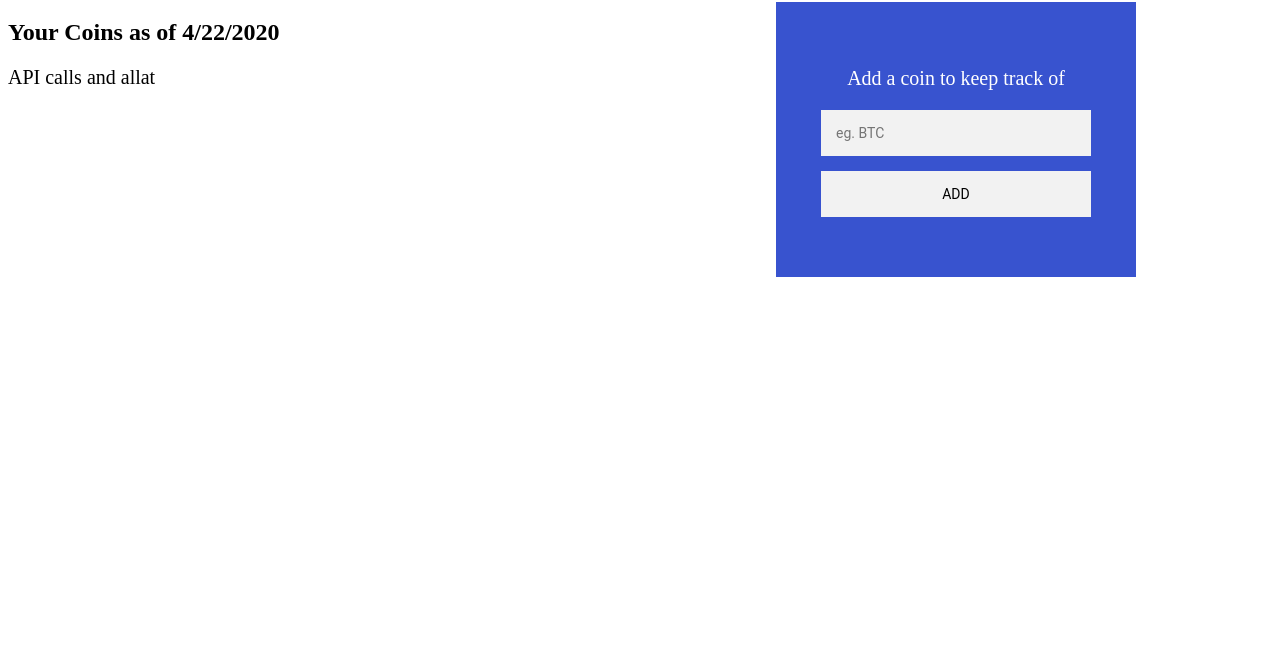
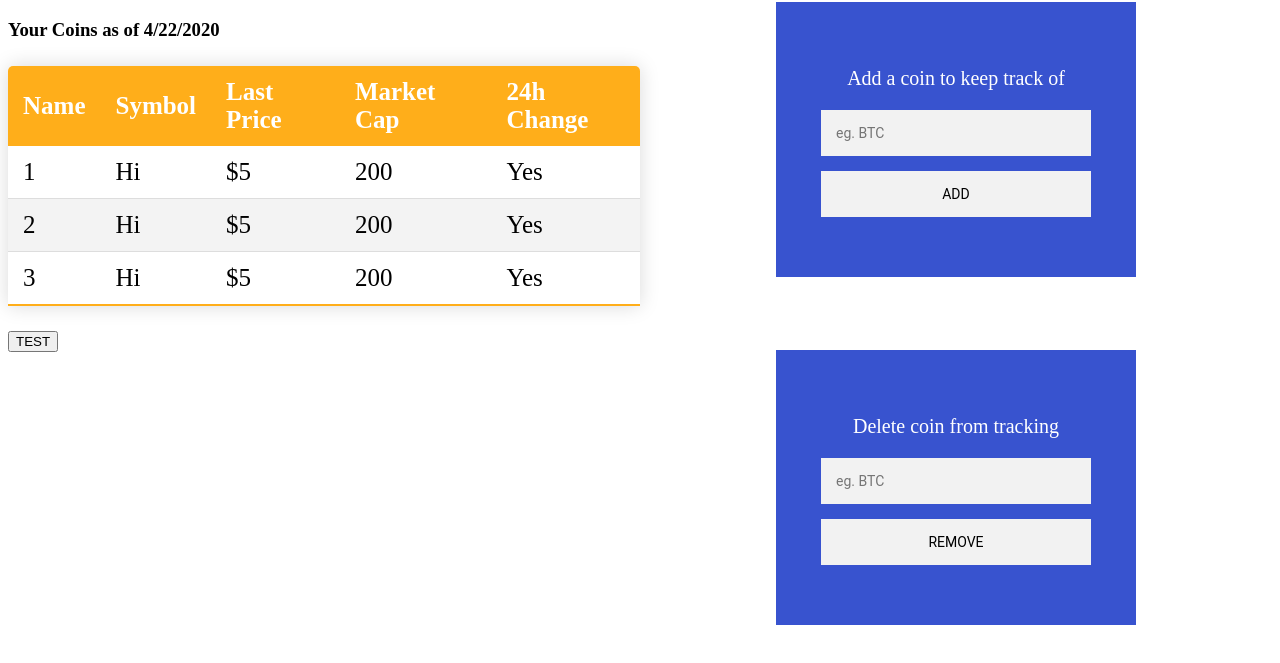
Before and after one commit to elusch21/GetBit, a plain HTML site: page Account.html in a window 1280 px wide. Shown: the part 115-778 px from the top of the page. Drawn offline with Linux system fonts and the light colour scheme.

Commit message:
accounts page ish
added table and test api stuff

```diff
--- a/Account.html
+++ b/Account.html
@@ -14,7 +14,7 @@
             width: 50%;
         }
         .column2 {
-            float: left;
+            float: right;
             width: 50%;
         }
     </style>
@@ -35,8 +35,42 @@
 	</div>
     <div class="column1">
         <h1>Welcome Back, USER</h1>
-        <h2 id="date"></h2>
-        <p>API calls and allat</p>
+        <h3 id="date"></h3>
+<!-- BitCoin Table -->
+        <table class="bitcoin-table">
+            <thead>
+                <tr>
+                    <th>Name</th>
+                    <th>Symbol</th>
+                    <th>Last Price</th>
+                    <th>Market Cap</th>
+                    <th>24h Change</th>
+                </tr>
+            </thead>
+            <tbody>
+                <tr>
+                    <td>1</td>
+                    <td>Hi</td>
+                    <td>$5</td>
+                    <td>200</td>
+                    <td>Yes</td>
+                </tr>
+                <tr>
+                    <td>2</td>
+                    <td>Hi</td>
+                    <td>$5</td>
+                    <td>200</td>
+                    <td>Yes</td>
+                </tr>
+                <tr>
+                    <td>3</td>
+                    <td>Hi</td>
+                    <td>$5</td>
+                    <td>200</td>
+                    <td>Yes</td>
+                </tr>
+            </tbody>
+        </table>
     </div>
 <!-- Insert Coin Form -->
     <div class="column2">
@@ -49,6 +83,15 @@
     			</form>
     		</div>
     	</div>
+        <div class="account-pages">
+            <div class="form">
+                <form>
+                    <p style="color: white;">Delete coin from tracking</p>
+                    <input type="text" name="coin" placeholder="eg. BTC"/>
+                    <input type="button" onclick="submit()" value='REMOVE'>
+                </form>
+            </div>
+        </div>
     </div>
 
     <script type="text/javascript">
@@ -65,5 +108,33 @@
         document.getElementById("date").innerHTML = message;
     </script>
 
+    <script type="text/javascript">
+        function makeCall() {
+            request = new XMLHttpRequest();
+            request.open("GET", "https://api.coinranking.com/v1/public/coins?base=USD&symbols=BTC&timePeriod=24h", true);
+
+            request.onreadystatechange = function() {
+                if (request.readyState == 4 && request.status == 200) {
+                    var result = request.responseText;
+                    var obj = JSON.parse(result);
+                    var str = "Name: " + obj.data.coins[0].name + "\n"
+                            + "Symbol: " + obj.data.coins[0].symbol + "\n"
+                            + "Last Price (USD): $" + parseFloat(obj.data.coins[0].price).toFixed(2)
+                            + "\n" + "Market Cap: $" + parseFloat(obj.data.coins[0].marketCap)
+                            + "\n" + "24h Change: $" + parseFloat(obj.data.coins[0].change);
+
+                    alert(str);
+                } else if (request.readyState == 4) {
+                    //failed request, handle it
+                } else if (request.readyState == 3) {
+                    //incomplete request, handle it
+                    document.getElementById("data").innerHTML = "Request Processing...";
+                }
+            }
+            request.send();
+        }
+    </script>
+
+    <button onclick="makeCall()">TEST</button>
 </body>
 </html>
--- a/style.css
+++ b/style.css
@@ -12,6 +12,7 @@
   padding: 14px 16px;
   text-decoration: none;
 }
+
 .current {
 	background-color: #D00000;
 }
@@ -78,7 +79,7 @@ div.nav a:hover:not(.current) {
   z-index: 1;
   background: rgba(7, 40, 195, 0.8);
   max-width: 360px;
-  margin: 0 auto 100px;
+  margin: 0 auto 10px;
   padding: 45px;
   text-align: center;
 }
@@ -126,3 +127,37 @@ div.nav a:hover:not(.current) {
   color: #4ca64c;
   text-decoration: none;
 }
+
+/* BITCOIN TABLE RULES */
+.bitcoin-table{
+  border-collapse: collapse;
+  margin: 25px 0;
+  font-size: 25px;
+  min-width: 600px;
+  border-radius: 5px 5px 0 0;
+  overflow: hidden;
+  box-shadow: 0 0 20px rgba(0, 0, 0, 0.15);
+}
+
+.bitcoin-table thead tr{
+  background-color: #ffae1a;
+  color: #ffffff;
+  text-align: left;
+  font-weight: bold;
+}
+
+.bitcoin-table th, .bitcoin-table td{
+  padding: 12px 15px;
+}
+
+.bitcoin-table tbody tr{
+  border-bottom: 1.5px solid #dddddd
+}
+
+.bitcoin-table tbody tr:nth-of-type(even){
+  background-color: #f3f3f3;
+}
+
+.bitcoin-table tbody tr:last-of-type{
+  border-bottom: 2px solid #ffae1a;
+}
```
